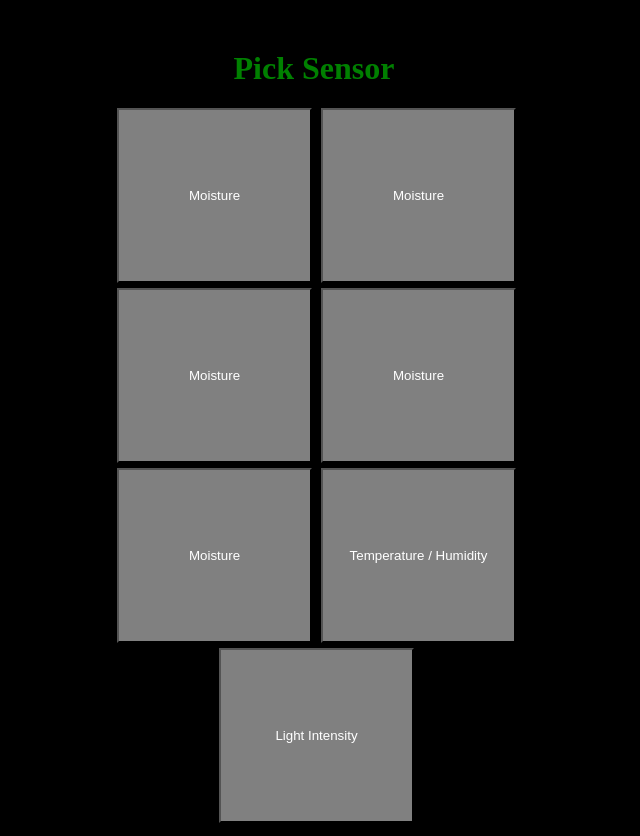
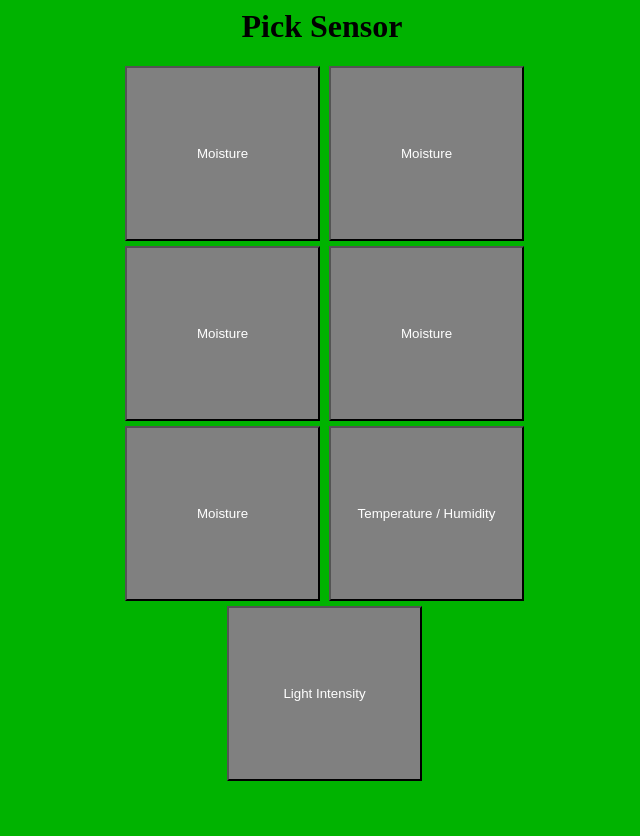
Before and after one commit to Bosa100/project_green, a Flask app: template website/templates/demo_start_old.html in a window 1280 px wide. Shown: the whole page, without its empty margins (326-966 px from the left). After the commit the page ends 781 px from the top, so only its background shows below. Run offline with Flask 2, Linux system fonts and the light colour scheme; the template is opened without the code that fills it, so the values that code supplies are empty.

Commit message:
Update demo.css

```diff
--- a/website/static/css/demo.css
+++ b/website/static/css/demo.css
@@ -1,8 +1,8 @@
 body {
-	background: black;
-	color: green;
+	background: #00B300;
+	color: #000000;
 	text-align: center;
- 	margin-top: 50px;
+	width: 100%;
 }
 
 button {
@@ -13,3 +13,14 @@ button {
 	margin-left: 5px;
 	margin-bottom: 5px;
 }
+
+table{
+	margin: 0 auto;
+}
+
+.mainDiv{
+	text-align: center;
+	background-color: #FFFFFF;
+	border-radius: 5px;
+	margin-right: 20px;
+}
```
